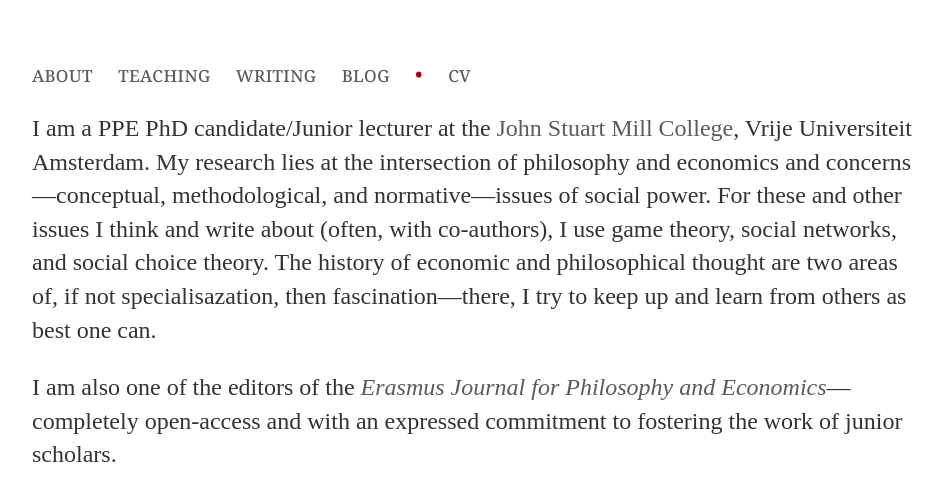
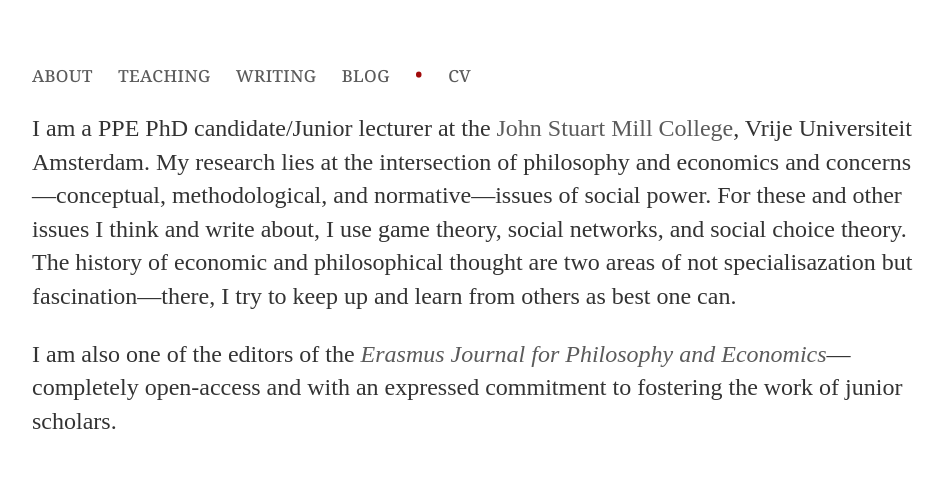
Before and after one commit to uzunovam/uzunovam, a Jekyll site: the page built from index.html, in a window 1280 px wide. Shown: the top 501 px of the page, without its empty margins (160-1103 px from the left). Built offline with Jekyll 4.4.1, drawn with Linux system fonts in a browser that asks for light colours.

Commit message:
Update index.html

```diff
--- a/index.html
+++ b/index.html
@@ -3,7 +3,7 @@
 title: Marina Uzunova
 ---
 <div class="blurb">
-	<p>I am a PPE PhD candidate/Junior lecturer at the <a href="https://vu.nl/en/about-vu/faculties/faculty-of-humanities/departments/john-stuart-mill-college">John Stuart Mill College</a>, Vrije Universiteit Amsterdam. My research lies at the intersection of philosophy and economics and concerns—conceptual, methodological, and normative—issues of social power. For these and other issues I think and write about (often, with co-authors), I use game theory, social networks, and social choice theory. The history of economic and philosophical thought are two areas of, if not specialisazation, then fascination—there, I try to keep up and learn from others as best one can.</p>
+	<p>I am a PPE PhD candidate/Junior lecturer at the <a href="https://vu.nl/en/about-vu/faculties/faculty-of-humanities/departments/john-stuart-mill-college">John Stuart Mill College</a>, Vrije Universiteit Amsterdam. My research lies at the intersection of philosophy and economics and concerns—conceptual, methodological, and normative—issues of social power. For these and other issues I think and write about, I use game theory, social networks, and social choice theory. The history of economic and philosophical thought are two areas of not specialisazation but fascination—there, I try to keep up and learn from others as best one can.</p>
 
 		<p>I am also one of the editors of the <a href="https://www.ejpe.org/journal"><cite>Erasmus Journal for Philosophy and Economics</cite></a>—completely open-access and with an expressed commitment to fostering the work of junior scholars.</p>
 </div><!-- /.blurb -->
```
